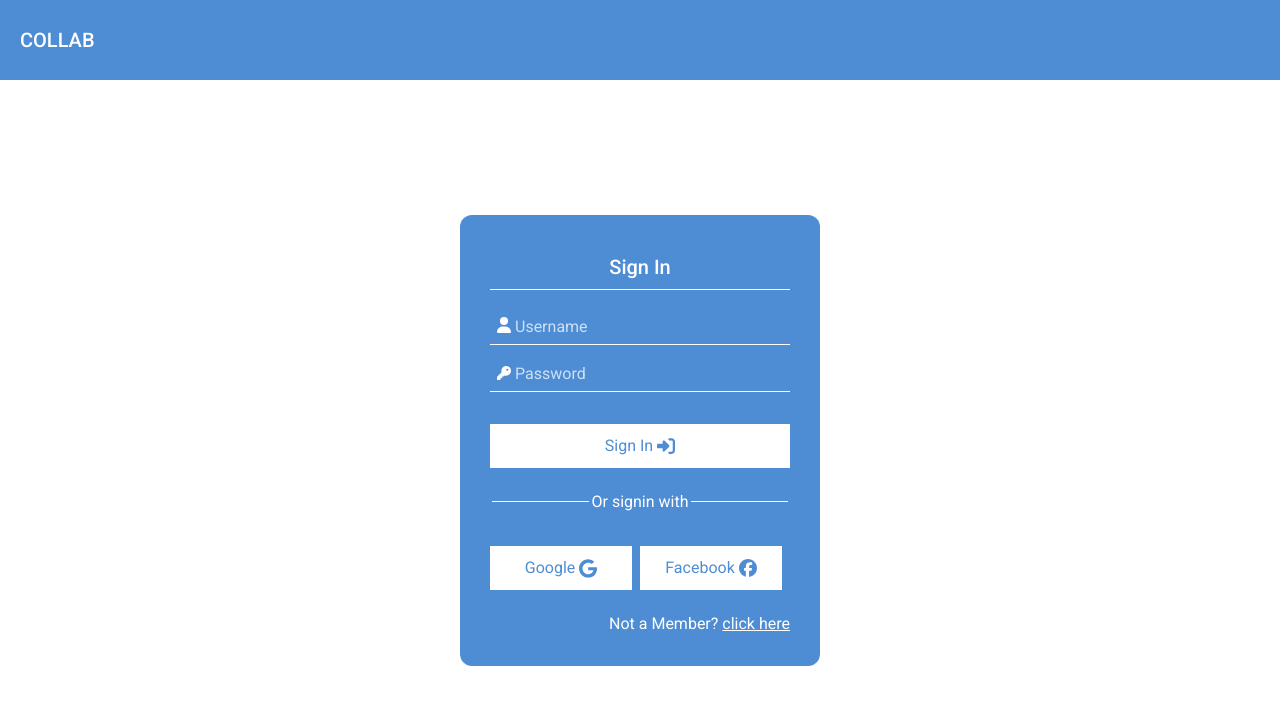
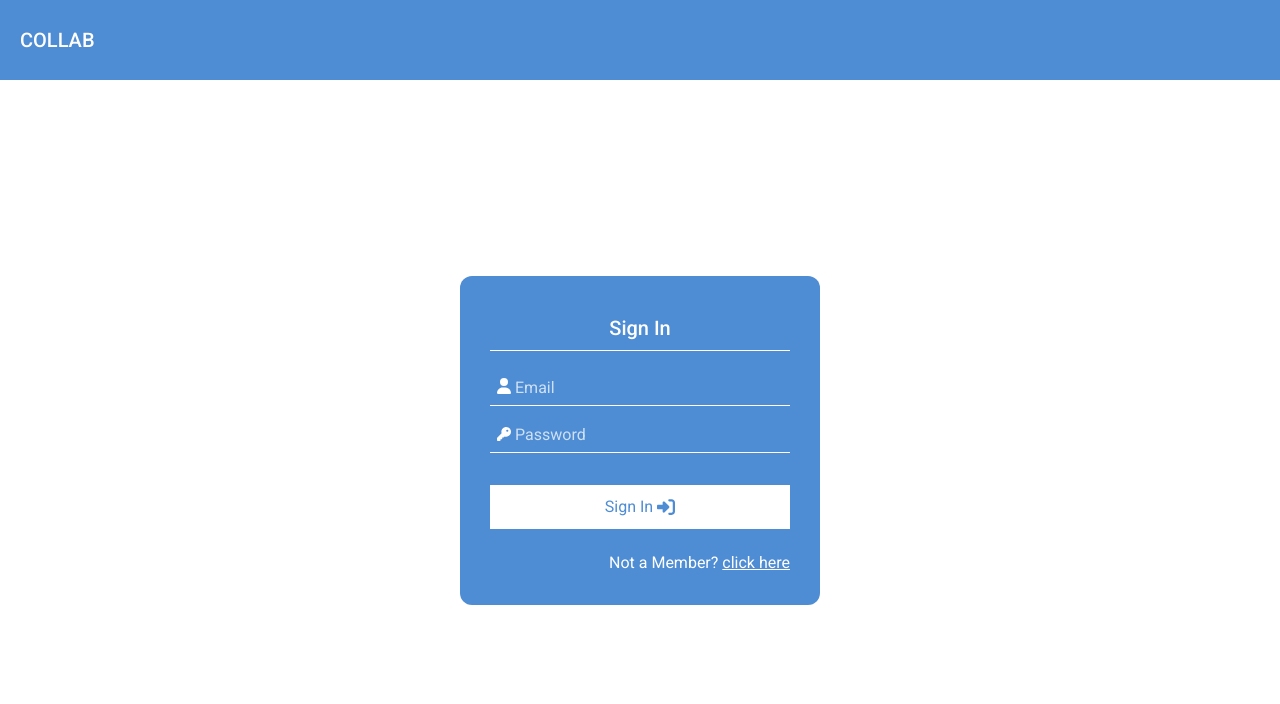
Before and after one commit to RDeyashi/real-time-collab, an Angular app in the folder real-time-collab-frontend/: page /signin in a window 1280 px wide. Shown: the top 704 px of the page. Built offline with nearby package versions, Linux system fonts and the light colour scheme.

Commit message:
signin signup design changed

```diff
--- a/real-time-collab-frontend/src/app/signin/signin.component.html
+++ b/real-time-collab-frontend/src/app/signin/signin.component.html
@@ -3,12 +3,15 @@
         <h5 style="text-align: center; border-bottom: 1px solid; padding: 10px;">Sign In</h5>
 
         <div class="inp-group">
-            <input type="text" placeholder="Username" formControlName="userName" />
+            <input type="email" placeholder="Email" formControlName="email" />
             <svg class="image" xmlns="http://www.w3.org/2000/svg" viewBox="0 0 448 512">
                 <path
                     d="M224 256A128 128 0 1 0 224 0a128 128 0 1 0 0 256zm-45.7 48C79.8 304 0 383.8 0 482.3C0 498.7 13.3 512 29.7 512l388.6 0c16.4 0 29.7-13.3 29.7-29.7C448 383.8 368.2 304 269.7 304l-91.4 0z" />
             </svg>
         </div>
+        @if (signin.get("userEmail")?.invalid) {
+        <div style="text-align: end; color: rgb(255, 217, 0); font-size: 14;">Invalid email id</div>
+        }
 
         <div class="inp-group">
             <input type="password" placeholder="Password" formControlName="password" />
@@ -29,7 +32,7 @@
             </svg>
         </button>
 
-        <div class="signup-line">
+        <!-- <div class="signup-line">
             <div class="line"></div>
             Or signin with
             <div class="line"></div>
@@ -50,7 +53,7 @@
                         d="M512 256C512 114.6 397.4 0 256 0S0 114.6 0 256C0 376 82.7 476.8 194.2 504.5V334.2H141.4V256h52.8V222.3c0-87.1 39.4-127.5 125-127.5c16.2 0 44.2 3.2 55.7 6.4V172c-6-.6-16.5-1-29.6-1c-42 0-58.2 15.9-58.2 57.2V256h83.6l-14.4 78.2H287V510.1C413.8 494.8 512 386.9 512 256h0z" />
                 </svg>
             </button>
-        </div>
+        </div> -->
         <div style="text-align: end;">Not a Member? <a style="color: white;" [routerLink]="['/signup']"
                 routerLinkActive="router-link-active">click here</a></div>
     </form>
--- a/real-time-collab-frontend/src/app/signin/signin.component.ts
+++ b/real-time-collab-frontend/src/app/signin/signin.component.ts
@@ -18,7 +18,7 @@ import { EncryptDecryptService } from '../service/encrypt-decrypt.service';
 export class SigninComponent {
   constructor(private encDecService: EncryptDecryptService){}
   signin:FormGroup = new FormGroup({
-    userName: new FormControl(""),
+    email: new FormControl("", [Validators.email]),
     password: new FormControl("", [Validators.pattern(/^(?=.*[a-z])(?=.*[A-Z])(?=.*\d)(?=.*[@$!%*?&])[A-Za-z\d@$!%*?&]{8,}$/)])
   })
 
--- a/real-time-collab-frontend/src/app/signup/signup.component.html
+++ b/real-time-collab-frontend/src/app/signup/signup.component.html
@@ -4,7 +4,7 @@
 
         <form [formGroup]="signup">
             <div class="inp-group">
-                <input type="text" placeholder="Username" formControlName="userName" />
+                <input type="text" placeholder="Name" formControlName="userName" />
                 <svg class="image" xmlns="http://www.w3.org/2000/svg" viewBox="0 0 448 512">
                     <path
                         d="M224 256A128 128 0 1 0 224 0a128 128 0 1 0 0 256zm-45.7 48C79.8 304 0 383.8 0 482.3C0 498.7 13.3 512 29.7 512l388.6 0c16.4 0 29.7-13.3 29.7-29.7C448 383.8 368.2 304 269.7 304l-91.4 0z" />
@@ -42,7 +42,7 @@
             </button>
         </form>
 
-        <div class="signup-line">
+        <!-- <div class="signup-line">
             <div class="line"></div>
             Or signup with
             <div class="line"></div>
@@ -63,7 +63,7 @@
                         d="M512 256C512 114.6 397.4 0 256 0S0 114.6 0 256C0 376 82.7 476.8 194.2 504.5V334.2H141.4V256h52.8V222.3c0-87.1 39.4-127.5 125-127.5c16.2 0 44.2 3.2 55.7 6.4V172c-6-.6-16.5-1-29.6-1c-42 0-58.2 15.9-58.2 57.2V256h83.6l-14.4 78.2H287V510.1C413.8 494.8 512 386.9 512 256h0z" />
                 </svg>
             </button>
-        </div>
+        </div> -->
         <div style="text-align: end;">Already a Member? <a style="color: white;" [routerLink]="['/signin']"
                 routerLinkActive="router-link-active">click here</a></div>
     </div>
```
